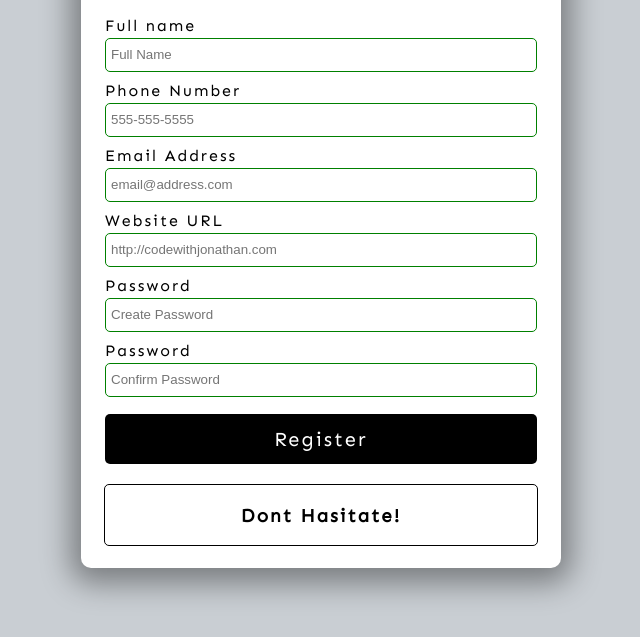
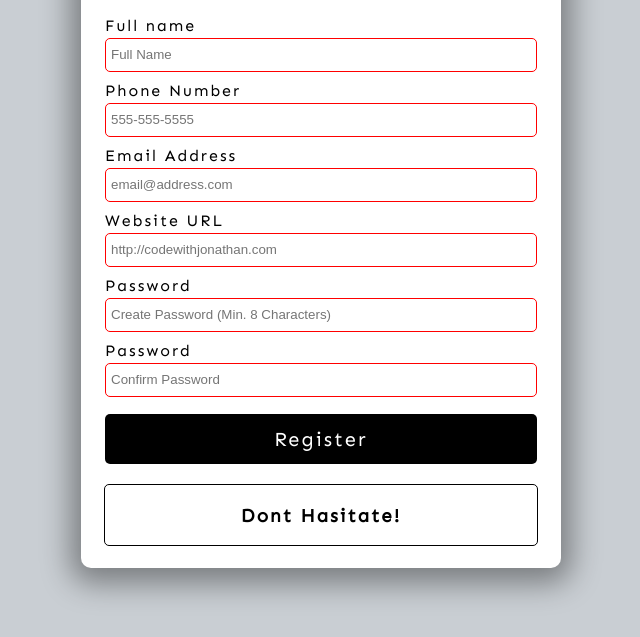
Before and after one commit to Johnjohnn/Form-Validation, a plain HTML site: page index.html in a window 1280 px wide. Shown: the part 147-784 px from the top of the page, without its empty margins (319-959 px from the left). Drawn offline with Linux system fonts and the light colour scheme.

Commit message:
working on form validation

```diff
--- a/index.html
+++ b/index.html
@@ -16,32 +16,32 @@
                <!-- Full name -->
                <div class="form-group">
                 <label for="name">Full name</label>
-                <input type="text" id="name" placeholder="Full Name">
+                <input type="text" id="name" placeholder="Full Name" required minlength="3" maxlength="80">
                </div>
                <!-- Phone Number-->
                <div class="form-group">
                 <label for="phone">Phone Number</label>
-                <input type="tel" id="phone" placeholder="555-555-5555">
+                <input type="tel" id="phone" placeholder="555-555-5555" required pattern="[0-9]{3}-[0-9]{3}-[0-9]{4}">
                </div>
                <!-- Email Address-->
                <div class="form-group">
                 <label for="email">Email Address</label>
-                <input type="email" id="email" placeholder="email@address.com">
+                <input type="email" id="email" placeholder="email@address.com" required>
                </div>
                <!-- Website URL-->
                <div class="form-group">
                 <label for="website">Website URL</label>
-                <input type="url" id="website" placeholder="http://codewithjonathan.com">
+                <input type="url" id="website" placeholder="http://codewithjonathan.com" required>
                </div>
                <!-- Password-->
                <div class="form-group">
                 <label for="password1">Password</label>
-                <input type="email" id="password1" placeholder="Create Password">
+                <input type="email" id="password1" placeholder="Create Password (Min. 8 Characters)" required pattern="(?=.*\d)(?=.*[a-z])(?=.*[A-Z])(?=.*[a-zA-Z]).{8,}$" title="Please include 1 upper case 1 lower case and 1 number">
                </div>
                <!--Confirm Password-->
                <div class="form-group">
                 <label for="password2">Password</label>
-                <input type="email" id="password2" placeholder="Confirm Password">
+                <input type="email" id="password2" placeholder="Confirm Password" required pattern="(?=.*\d)(?=.*[a-z])(?=.*[A-Z])(?=.*[a-zA-Z]).{8,}$">
                </div>
                <button type="submit">Register </button>
         </form>
```
